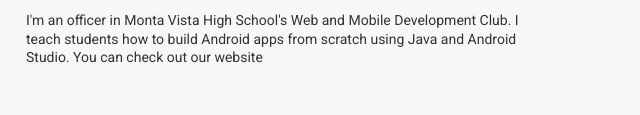
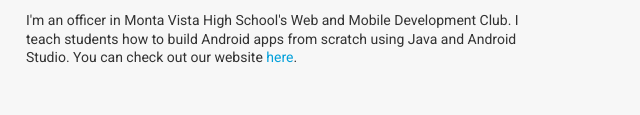
Before and after one commit to avikj/avikj.github.io, a plain HTML site: page index.html in a window 1280 px wide. Shown: the part 2295-2410 px from the top of the page, 628-1268 px from the left. Drawn offline with Linux system fonts and the light colour scheme.

Commit message:
Fixed typo

```diff
--- a/index.html
+++ b/index.html
@@ -306,7 +306,7 @@
     		</div>
     		<div class="column">
     			<h4>Monta Vista Web Dev Club</h4>
-    			I'm an officer in Monta Vista High School's Web and Mobile Development Club. I teach students how to build Android apps from scratch using Java and Android Studio. You can check out our website <a href=""
+    			I'm an officer in Monta Vista High School's Web and Mobile Development Club. I teach students how to build Android apps from scratch using Java and Android Studio. You can check out our website <a href="http://www.mvwebdev.com/">here</a>.
     		</div>
     	</div>
     </div>
```
